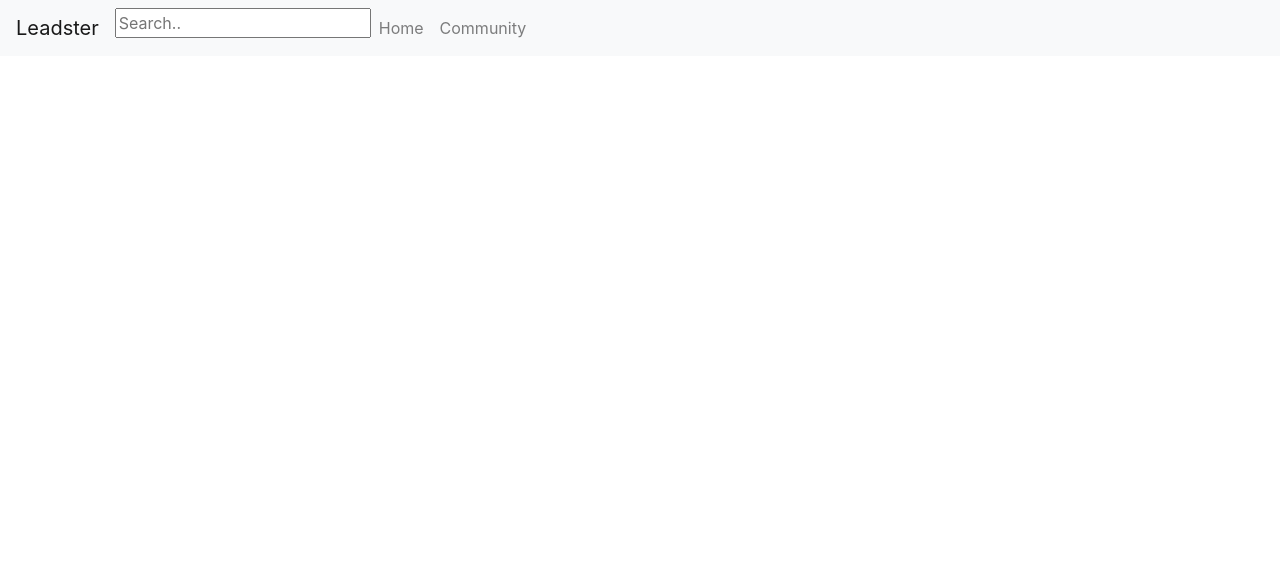
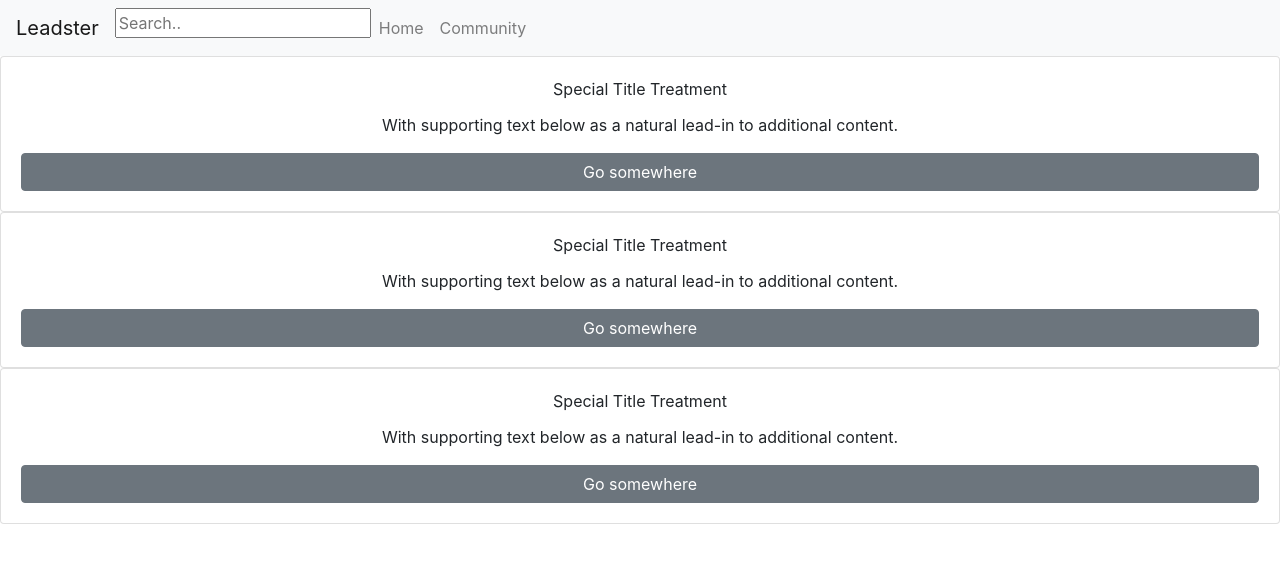
Before and after one commit to Sandman105/leadster, a React (Create React App) app in the folder client/: page /community in a window 1280 px wide. Shown: the top 562 px of the page. Built offline with nearby package versions, Linux system fonts and the light colour scheme; the HTML template or start-up script is replaced by a standard one.

Commit message:
card component

```diff
--- a/client/src/components/Card.js
+++ b/client/src/components/Card.js
@@ -1,22 +1,24 @@
 import React from 'react';
+import { Card, Button, CardTitle, CardText } from 'reactstrap';
 
-const Card = () => {
+const CardForm = () => {
+
+    return (
+        <div>
+
+            <Card body className="text-center">
+                <CardTitle>Special Title Treatment</CardTitle>
+                <CardText>With supporting text below as a natural lead-in to additional content.</CardText>
+                <Button>Go somewhere</Button>
+            </Card>
+
+        </div>
 
 
-
-
-
-
-
-
+    );
 
 };
 
 
 
-
-
-
-
-
-export default Card;
+export default CardForm;
--- a/client/src/pages/Community.js
+++ b/client/src/pages/Community.js
@@ -1,5 +1,6 @@
 import React, { Component } from 'react';
 import Header from '../components/Header';
+import Card from '../components/Card';
 import { Link } from "react-router-dom";
 
 class Community extends Component {
@@ -7,9 +8,24 @@
 
     render() {
         return (
-            <Header>
+            <>
+                <Header>
 
-            </Header>
+                </Header>
+                <div>
+                    <Card>
+
+                    </Card>
+
+                    <Card>
+
+                    </Card>
+
+                    <Card>
+
+                    </Card>
+                </div>
+            </>
         )
     }
 }
--- a/client/src/pages/CommunityDetail.js
+++ b/client/src/pages/CommunityDetail.js
@@ -1,22 +1,27 @@
 import React, { Component } from 'react';
 import Header from '../components/Header';
+import Card from '../components/Card';
 
 class CommunityDetail extends Component {
     state = {}
 
     render() {
         return (
-            <Header>
+            <>
+                <Header>
 
-            </Header>
-        )
-    }
-}
+                </Header>
 
+                <div>
+                    <Card>
 
+                    </Card>
 
-
-
+                </div>
+            </>
+        );
+    };
+};
 
 
 
--- a/client/src/pages/EmployerPosts.js
+++ b/client/src/pages/EmployerPosts.js
@@ -1,5 +1,6 @@
 import React, { Component } from 'react';
 import Header from '../components/Header';
+import Card from '../components/Card';
 import getPostingByEmployer from '../utils/API';
 
 // import { Link } from "react-router-dom";
@@ -11,19 +12,27 @@
     }
 
     componentDidMount = () => {
-        getPostingByEmployer
+        //getPostingByEmployer
     }
 
 
     render() {
         return (
-            <Header>
+            < >
+                <Header>
 
-            </Header>
+                </Header>
+                <div>
+                    <Card>
 
-        )
-    }
-}
+                    </Card>
+
+                </div>
+
+            </>
+        );
+    };
+};
 
 
 
```
Also changed, not shown: client/src/components/Column.js (+19 -0 lines).
